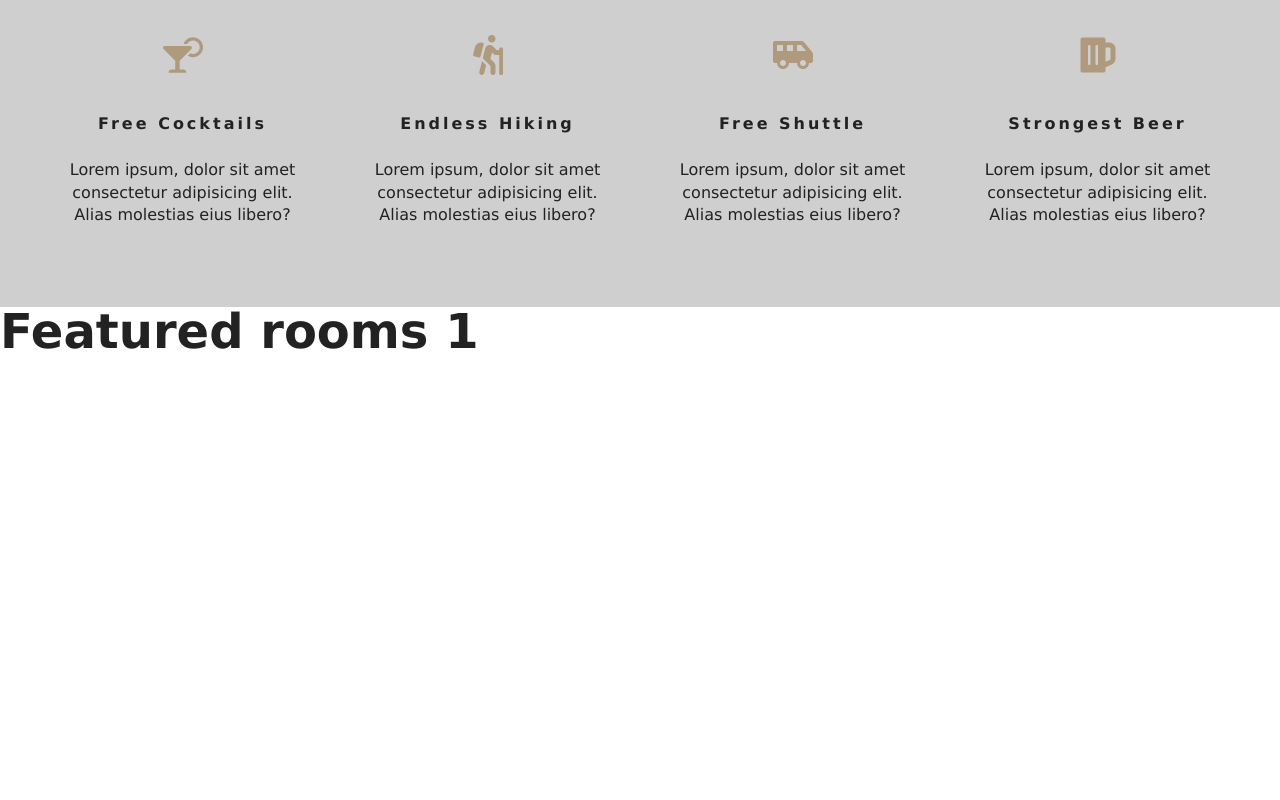
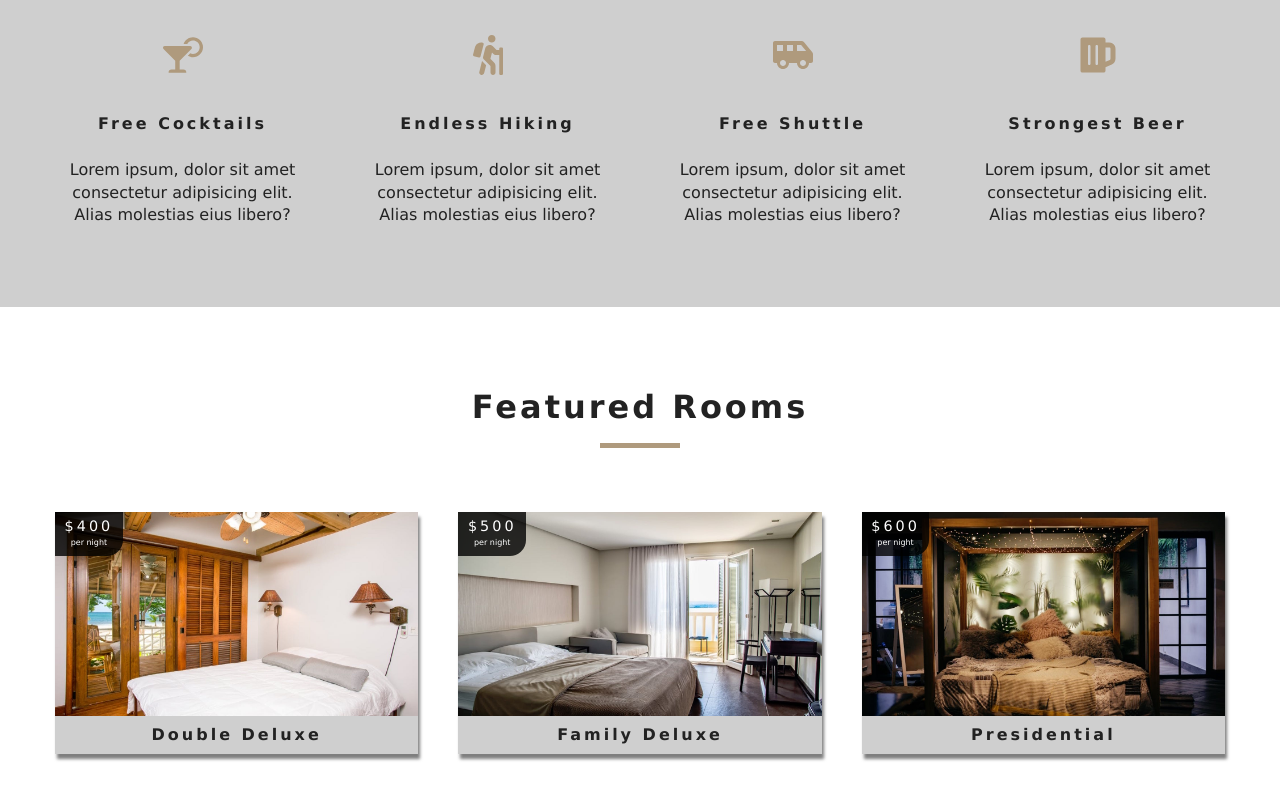
Before and after one commit to Lekkyjay/hotel-resort, a React (Create React App) app: page / in a window 1280 px wide. Shown: the part 972-1772 px from the top of the page. Before the commit the page ends 1351 px from the top, so only its background shows below. Built offline with nearby package versions, Linux system fonts and the light colour scheme; the HTML template or start-up script is replaced by a standard one.

Commit message:
Featured rooms displayed.

```diff
--- a/src/components/FeaturedRooms.js
+++ b/src/components/FeaturedRooms.js
@@ -1,12 +1,23 @@
 import React, { useContext } from 'react'
 import { RoomContext } from '../context'
+import Loading from './Loading'
+import Room from './Room'
+import Title from './Title'
 
 const FeaturedRooms = () => {
-  const { capacity } = useContext(RoomContext)
+  const { loading, featuredRooms: rooms } = useContext(RoomContext) //rooms is an alias
+
+  const roomsJsx = rooms.map(room => {
+    return <Room key={room.id} room={room} />
+  })
+
   return (
-    <div>
-      <h1>Featured rooms { capacity }</h1>
-    </div>
+    <section className="featured-rooms">
+      <Title title="featured rooms" />
+      <div className="featured-rooms-center">
+        {loading ? <Loading /> : roomsJsx}
+      </div>
+    </section>
   )
 }
 
--- /dev/null
+++ b/src/components/Loading.js
@@ -0,0 +1,13 @@
+import React from 'react'
+import loadingGif from '../images/gif/loading-arrow.gif'
+
+const Loading = () => {
+  return (
+    <div>
+      <h4>loading rooms data ...</h4>
+      <img src={loadingGif} alt="" />
+    </div>
+  )
+}
+
+export default Loading
--- /dev/null
+++ b/src/components/Room.js
@@ -0,0 +1,34 @@
+import React from 'react'
+import { Link } from 'react-router-dom'
+import defaultImg from '../images/room-1.jpeg'
+import PropTypes from 'prop-types'
+
+const Room = ({room: {name, slug, images, price}}) => {
+
+  return (
+    <article className="room">
+      <div className="img-container">
+        <img src={images[0] || defaultImg} alt="single room" />
+        <div className="price-top">
+          <h6>${price}</h6>
+          <p>per night</p>
+        </div>
+        <Link to={`/rooms/${slug}`} className="btn-primary room-link">
+          features
+        </Link>
+      </div>
+      <p className="room-info">{name}</p>
+    </article>
+  )
+}
+
+export default Room
+
+Room.propTypes = {
+  room: PropTypes.shape({
+    name: PropTypes.string.isRequired,
+    slug: PropTypes.string.isRequired,
+    images: PropTypes.arrayOf(PropTypes.string).isRequired,
+    price: PropTypes.number.isRequired
+  })
+}
--- a/src/context.js
+++ b/src/context.js
@@ -21,20 +21,32 @@
     pets: false
   })
 
-  const flatData = (data) => {
-    let flattenData = data.map(item => {
+  const getFlatData = (data) => {
+    let flatData = data.map(item => {
       let id = item.sys.id;
-      let images = item.fields.images.map(image => image.fields.file.url);
+      let images = item.fields.images.map(image => image.fields.file.url)
 
-      let room = { ...item.fields, images, id };
-      return room;
+      let room = { ...item.fields, images, id }
+      return room
     });
-    return flattenData;
+    return flatData
   }
 
   useEffect(() => {
-    let rooms = flatData(items)
-    console.log(rooms)
+    let rooms = getFlatData(items)
+    let featuredRooms = rooms.filter(room => room.featured === true)
+    let maxPrice = Math.max(...rooms.map(item => item.price))
+    let maxSize = Math.max(...rooms.map(item => item.size))
+    setData({
+      ...data,
+      rooms,
+      featuredRooms,
+      sortedRooms: rooms,
+      loading: false,
+      price: maxPrice,
+      maxPrice,
+      maxSize
+    })
   }, [])
 
 
```
